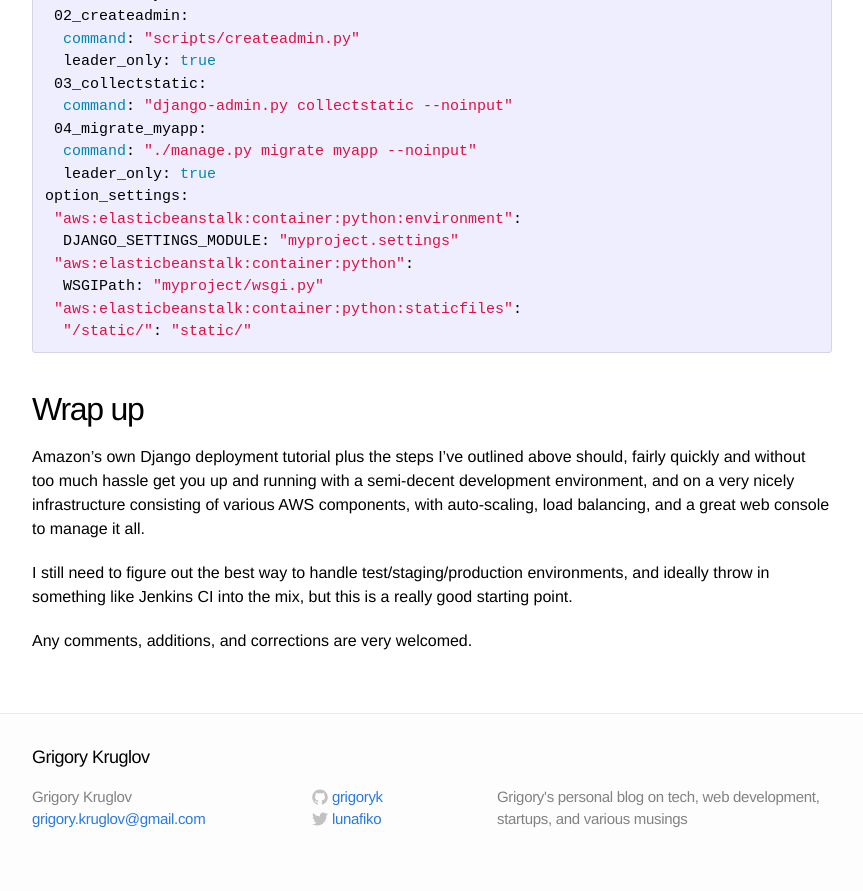
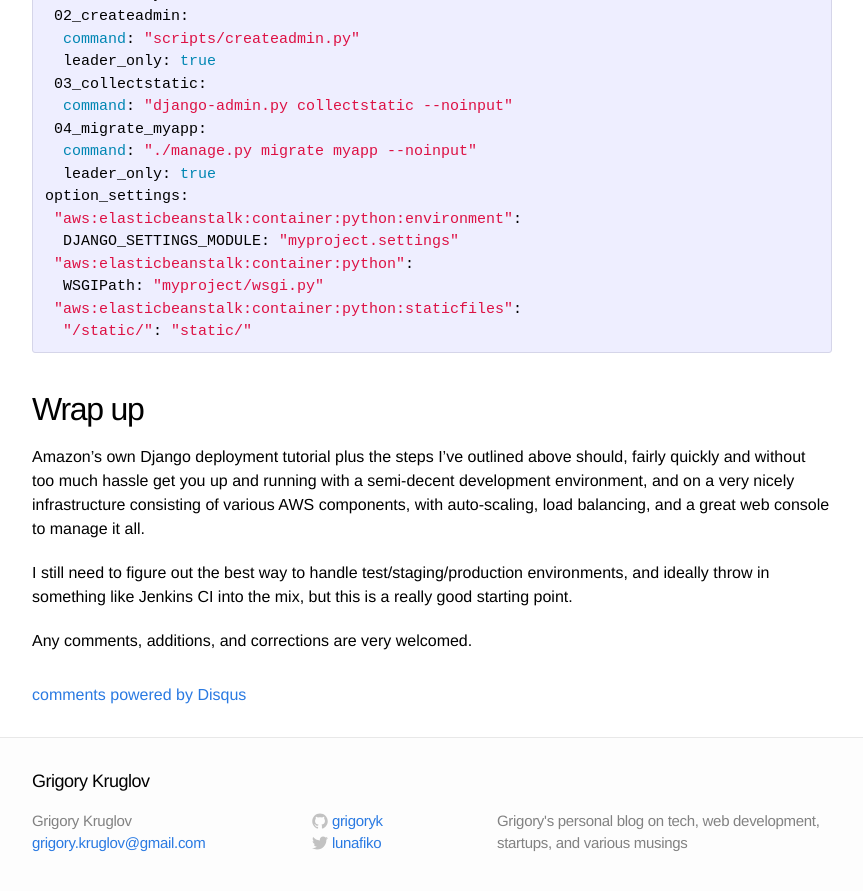
Before and after one commit to grigoryk/grigoryk.github.io, a Jekyll site: the page built from _posts/2014-09-23-welcome-to-jekyll.markdown, in a window 1280 px wide and 900 px high, scrolled down 5360 px. Shown: the top 891 px of the window, without its empty margins (208-1071 px from the left). Built offline with Jekyll 4.4.1, drawn with Linux system fonts in a browser that asks for light colours; comment, search, counter and statistics services are not loaded; some of the changed lines change nothing that is shown.

Commit message:
disqus comments

```diff
--- a/_layouts/post.html
+++ b/_layouts/post.html
@@ -12,4 +12,18 @@
   {{ content }}
   </article>
 
+  <div id="disqus_thread"></div>
+    <script type="text/javascript">
+        /* * * CONFIGURATION VARIABLES: EDIT BEFORE PASTING INTO YOUR WEBPAGE * * */
+        var disqus_shortname = 'grigorysblog'; // required: replace example with your forum shortname
+
+        /* * * DON'T EDIT BELOW THIS LINE * * */
+        (function() {
+            var dsq = document.createElement('script'); dsq.type = 'text/javascript'; dsq.async = true;
+            dsq.src = '//' + disqus_shortname + '.disqus.com/embed.js';
+            (document.getElementsByTagName('head')[0] || document.getElementsByTagName('body')[0]).appendChild(dsq);
+        })();
+    </script>
+    <noscript>Please enable JavaScript to view the <a href="http://disqus.com/?ref_noscript">comments powered by Disqus.</a></noscript>
+    <a href="http://disqus.com" class="dsq-brlink">comments powered by <span class="logo-disqus">Disqus</span></a>
 </div>
```
